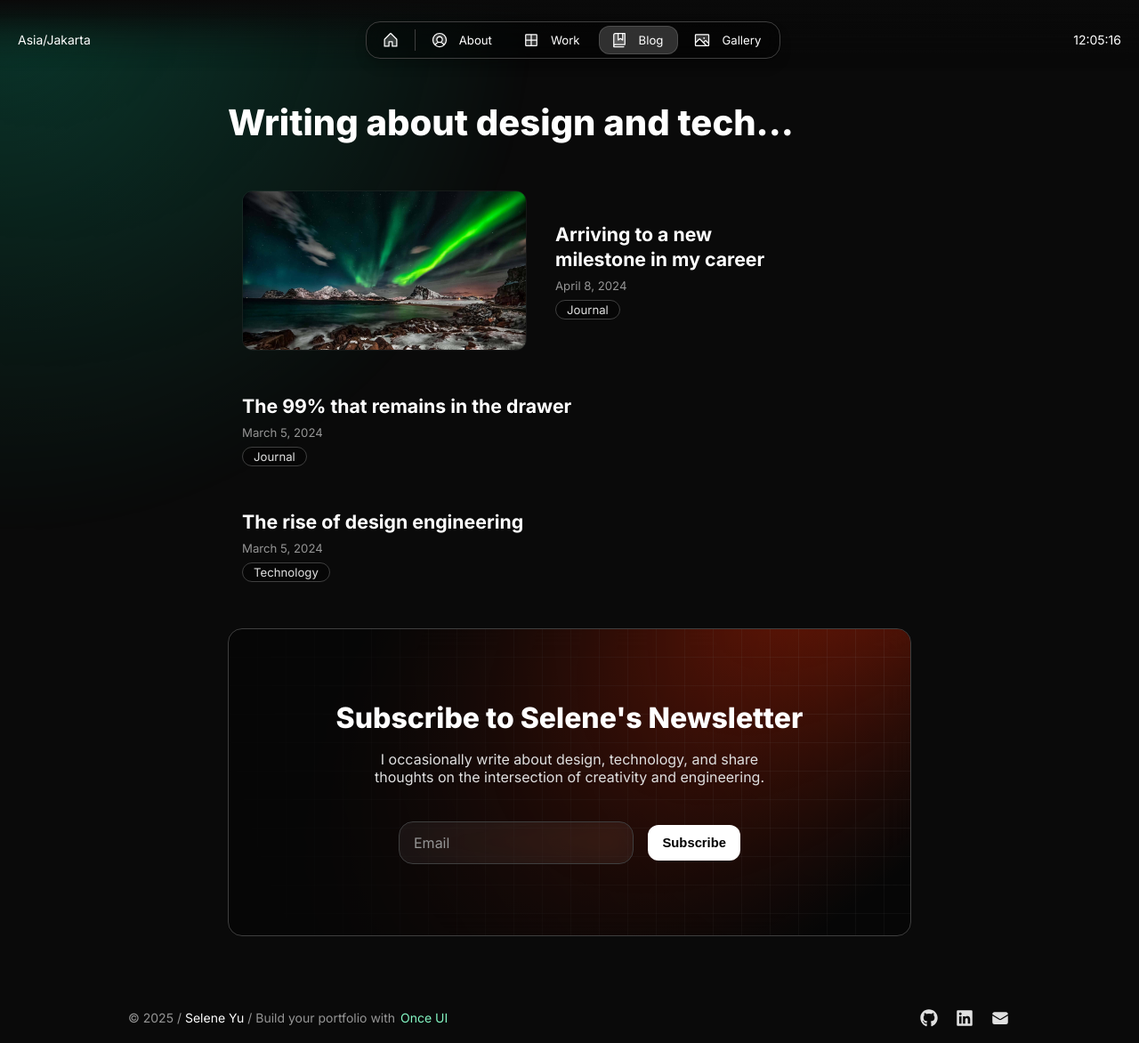
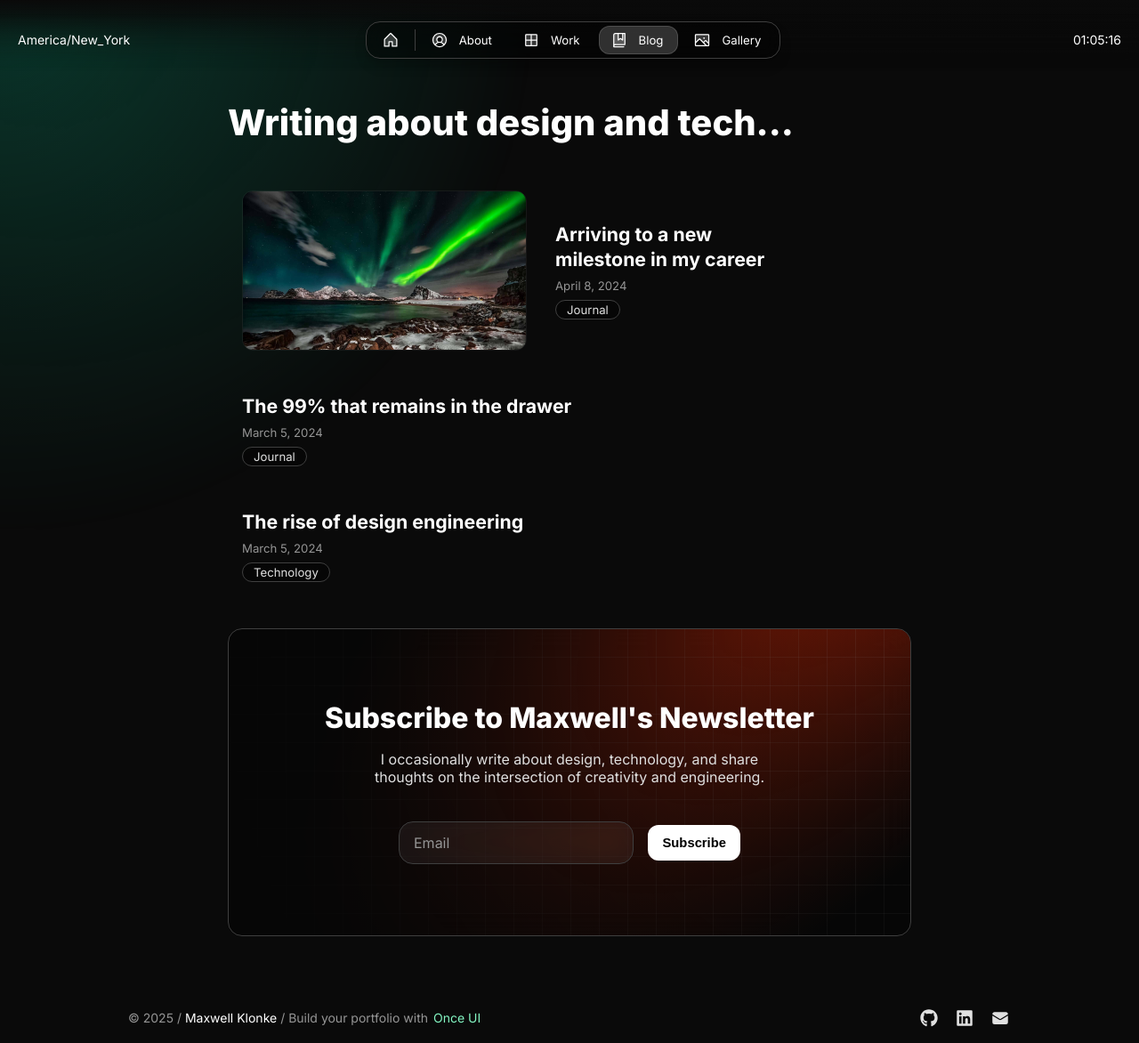
Before and after one commit to klonkem/portfolio, a Next.js app: page /blog in a window 1280 px wide. Shown: the whole page at 89% size. Built offline with nearby package versions, Linux system fonts and the light colour scheme.

Commit message:
Redoing template

```diff
--- a/src/app/resources/content.js
+++ b/src/app/resources/content.js
@@ -1,14 +1,14 @@
 import { InlineCode } from "@/once-ui/components";
 
 const person = {
-  firstName: "Selene",
-  lastName: "Yu",
+  firstName: "Maxwell",
+  lastName: "Klonke",
   get name() {
     return `${this.firstName} ${this.lastName}`;
   },
-  role: "Design Engineer",
+  role: "Software Engineer",
   avatar: "/images/avatar.jpg",
-  location: "Asia/Jakarta", // Expecting the IANA time zone identifier, e.g., 'Europe/Vienna'
+  location: "America/New_York", // Expecting the IANA time zone identifier, e.g., 'Europe/Vienna'
   languages: ["English", "Bahasa"], // optional: Leave the array empty if you don't want to display languages
 };
 
```
Also changed, not shown: 1 other file (tests, documents, lock files or other folders).
